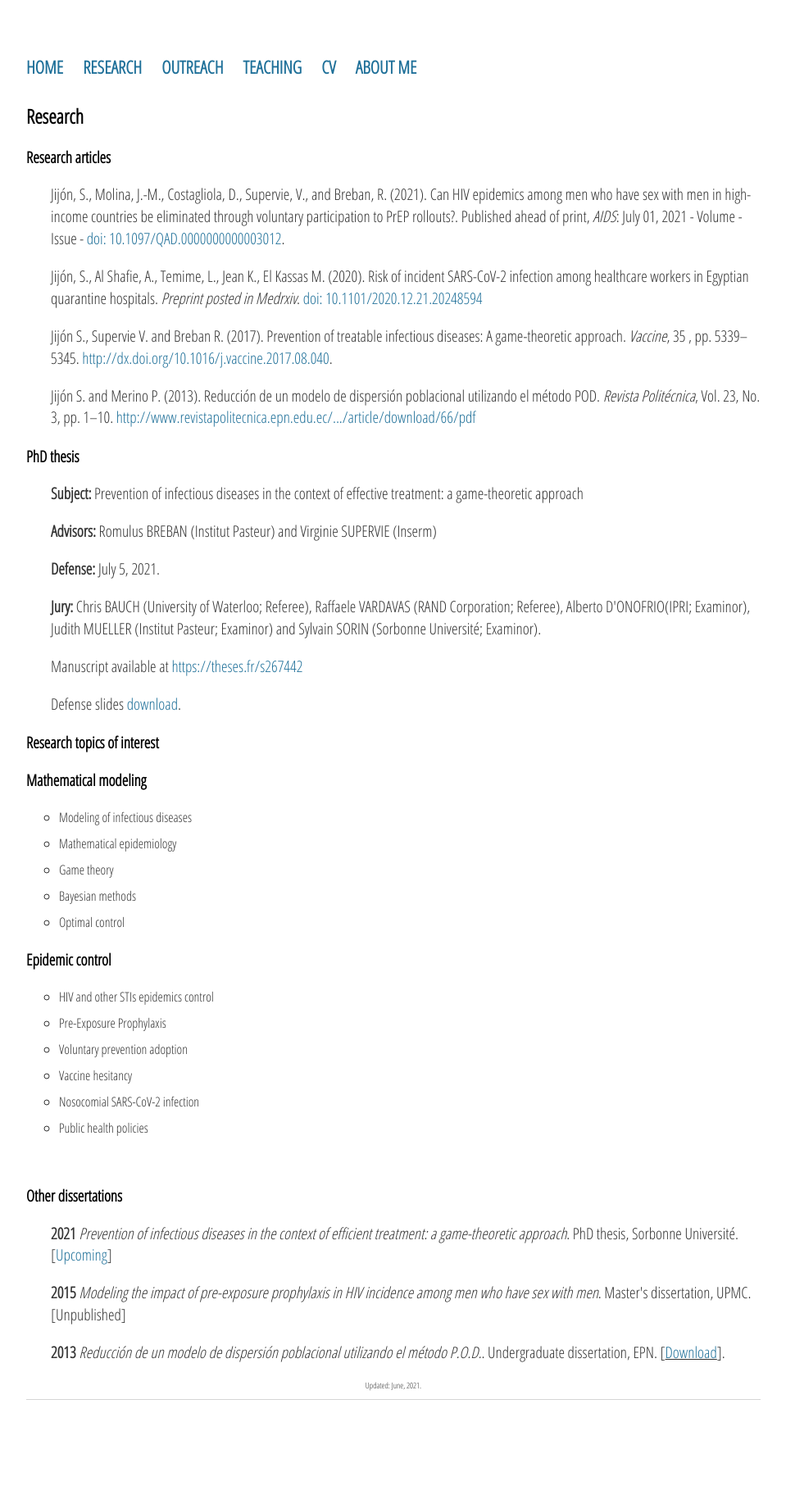
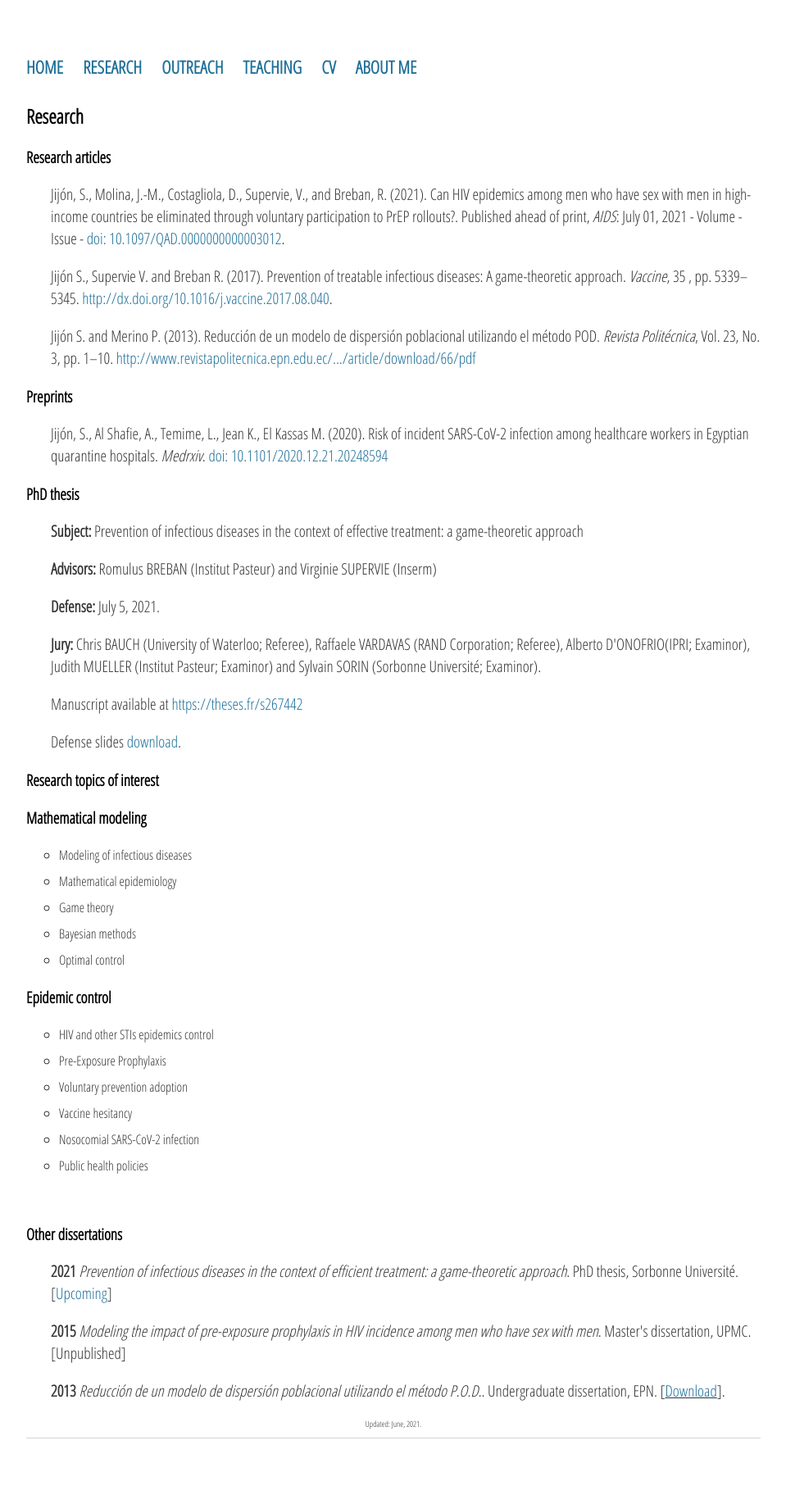
Before and after one commit to sjijon/sjijon.github.io, a Jekyll site: the page built from research.html, in a window 1280 px wide. Shown: the whole page at 82% size, without its empty margins (160-1119 px from the left). Built offline with Jekyll 4.4.1, drawn with Linux system fonts in a browser that asks for light colours; nearby versions of some CDN libraries; before the commit the page ends 1788 px from its top, so only the background shows below that.

Commit message:
Separate preprints from published articles

```diff
--- a/research.html
+++ b/research.html
@@ -6,9 +6,11 @@ title: Research
 	<h2>Research</h2>
 	<h3>Research articles</h3>
 	<p style="padding-left:30px;">Jijón, S., Molina, J.-M., Costagliola, D., Supervie, V., and Breban, R. (2021). Can HIV epidemics among men who have sex with men in high-income countries be eliminated through voluntary participation to PrEP rollouts?. Published ahead of print, <em>AIDS</em>: July 01, 2021 - Volume - Issue - <a href="https://journals.lww.com/aidsonline/Abstract/9000/Can_HIV_epidemics_among_men_who_have_sex_with_men.96354.aspx" target="_blank">doi: 10.1097/QAD.0000000000003012</a>.</p>
-	<p style="padding-left:30px;">Jijón, S., Al Shafie, A., Temime, L., Jean K., El Kassas M. (2020). Risk of incident SARS-CoV-2 infection among healthcare workers in Egyptian quarantine hospitals. <em>Preprint posted in Medrxiv</em>. <a href="https://doi.org/10.1101/2020.12.21.20248594" target="_blank">doi: 10.1101/2020.12.21.20248594</a></p>
 	<p style="padding-left:30px;">Jijón S., Supervie V. and Breban R. (2017). Prevention of treatable infectious diseases: A game-theoretic approach. <em>Vaccine</em>, 35 , pp. 5339–5345. <a href="https://www.sciencedirect.com/science/article/pii/S0264410X17311283" target="_blank">http://dx.doi.org/10.1016/j.vaccine.2017.08.040</a>.
 	<p style="padding-left:30px;">Jijón S. and Merino P. (2013). Reducción de un modelo de dispersión poblacional utilizando el método POD. <em>Revista Politécnica</em>, Vol. 23, No. 3, pp. 1–10. <a href="http://www.revistapolitecnica.epn.edu.ec/ojs2/index.php/revista_politecnica2/article/download/66/pdf">http://www.revistapolitecnica.epn.edu.ec/.../article/download/66/pdf</a></p>
+
+	<h3>Preprints</h3>
+	<p style="padding-left:30px;">Jijón, S., Al Shafie, A., Temime, L., Jean K., El Kassas M. (2020). Risk of incident SARS-CoV-2 infection among healthcare workers in Egyptian quarantine hospitals. <em>Medrxiv</em>. <a href="https://doi.org/10.1101/2020.12.21.20248594" target="_blank">doi: 10.1101/2020.12.21.20248594</a></p>
 
 	<h3>PhD thesis</h3>
 	<p style="padding-left:30px;"><strong>Subject:</strong> Prevention of infectious diseases in the context of effective treatment: a game-theoretic approach</p>
```
